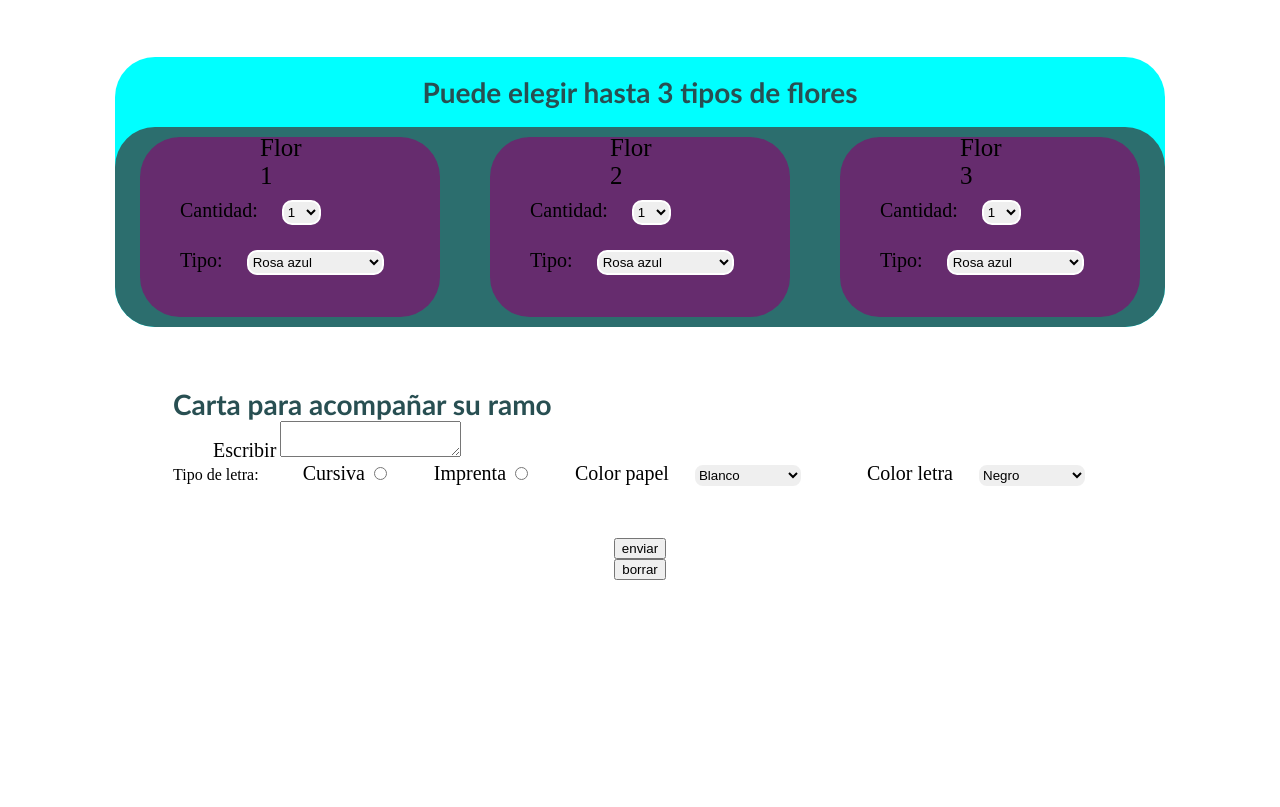
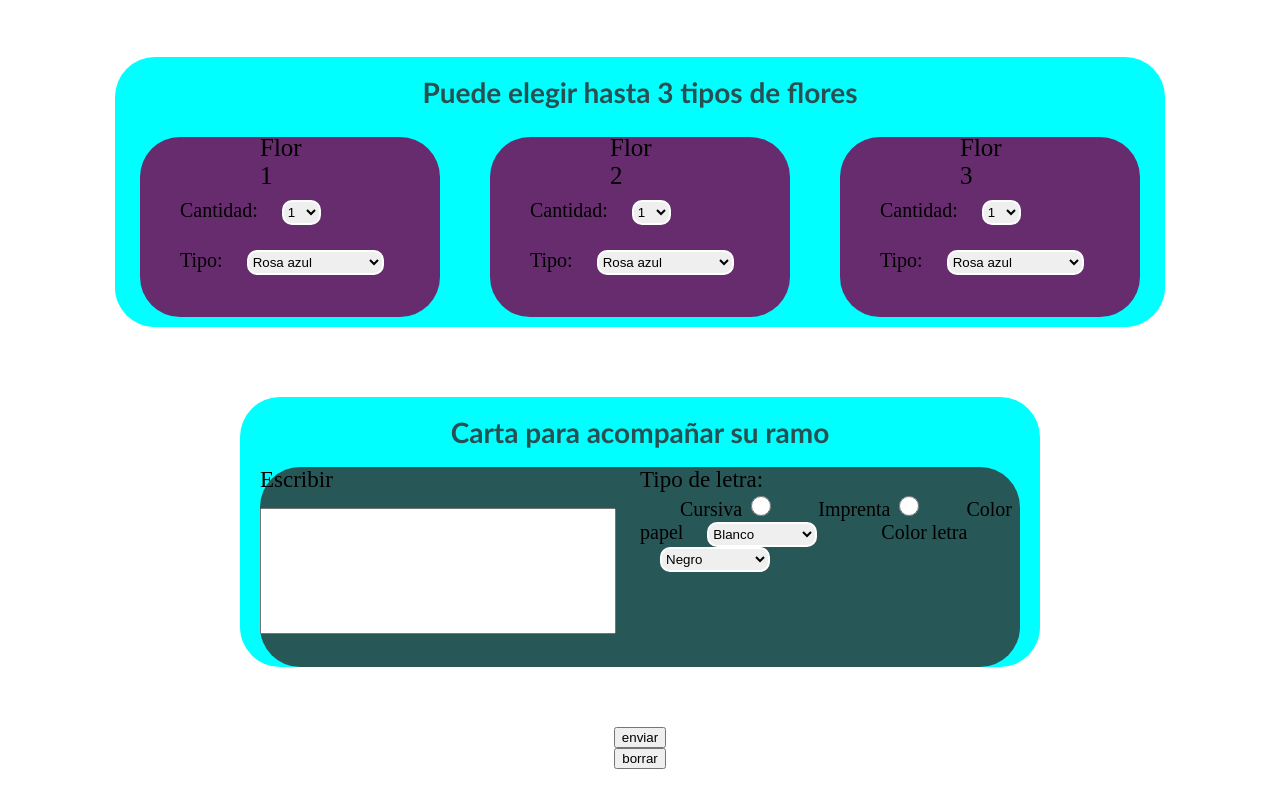
Before and after one commit to chocorocoPrograma/TP_2_GRUPAL, a plain HTML site: page pedidos/pedidos.html in a window 1280 px wide. Shown: the part 385-1192 px from the top of the page. Before the commit the page ends 1015 px from the top, so only its background shows below. Drawn offline with Linux system fonts and the light colour scheme; a web font is replaced by a local one.

Commit message:
dando lugar a las opciones para carta

```diff
--- a/pedidos/css/style.css
+++ b/pedidos/css/style.css
@@ -116,7 +116,7 @@ font-size: 20px;
     width: 1050px;
     height: 200px;
     grid-template-columns: 350px 350px 350px;
-    background-color: rgb(44, 110, 110);
+    background-color: aqua;
     justify-items: center;
     align-items: center;
     border-radius: 40px;
@@ -137,6 +137,10 @@ h2{
     background-color: rgb(102, 44, 110);
     align-items: center;
     border-radius: 40px;
+    transition: background-color 0.3s ease;
+}
+.caja_op:hover{
+    background-color:rgba(102, 44, 110, 0.281) ;
 }
 
 .numF{
@@ -165,3 +169,44 @@ select{
 select:hover{
     cursor: pointer;
 }
+
+#transicionCar{
+    width: 820px;
+    height: 290px;
+}
+#carta{
+    display: grid;
+    width: 800px;
+    grid-template-rows: 70px 200px;
+    background-color: aqua;
+    justify-items: center;
+    align-items: center;
+    border-radius: 40px;
+}
+
+#cajaCarta{
+    display: grid;
+    width: 760px;
+    height: 200px;
+    grid-template-columns: 380px 380px ;
+    background-color: rgb(40, 87, 87);
+    justify-items: center;
+    border-radius: 40px;
+}
+.opCarta{
+    font-family: "calibri";
+    margin: 0 180px 0 0;
+    font-size: 23px;
+    height: 30px;
+}
+textarea{
+    margin: 15px 0;
+    height: 120px;
+    width: 350px;
+    resize: none;
+}
+
+.radio{
+    height: 20px;
+    width: 20px;
+}
--- a/pedidos/pedidos.html
+++ b/pedidos/pedidos.html
@@ -164,19 +164,22 @@
     </section>
 
     <section class="caja_cent" id="cent_carta">
+        <div class="agranda" id="transicionCar">
         <div id="carta">
             <h2>Carta para acompañar su ramo</h2>
 
-            <label for="escribir">Escribir</label>
+            <div id="cajaCarta">
+            <div>
+            <label class="opCarta" for="escribir">Escribir</label>
             <textarea name="escribir" id="escribir" maxlength="300"></textarea>
-            <!--añadir   resize: none; para que no cambie de tamaño-->
+            </div>
 
             <div id="persCarta">
-                <a>Tipo de letra:</a>
+                <a class="opCarta">Tipo de letra:</a>
                 <label for="cursiva">Cursiva</label>
-                <input type="radio" name="tLetra" id="cursiva" value="cursiva">
+                <input class="radio" type="radio" name="tLetra" id="cursiva" value="cursiva">
                 <label for="imprenta">Imprenta</label>
-                <input type="radio" name="tLetra" id="imprenta" value="imprenta">
+                <input class="radio" type="radio" name="tLetra" id="imprenta" value="imprenta">
 
                 <label for="colorP">Color papel</label>
                 <select name="colorP" id="colorP">
@@ -226,7 +229,9 @@
                 </select>
             </div>
             </div>
+            </div>
         </div>
+    </div>
     </section>
 
     <section class="caja_cent" id="botonF">
```
